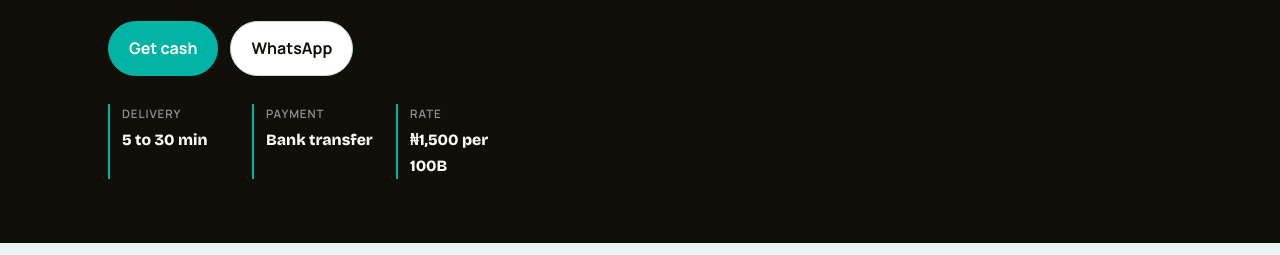
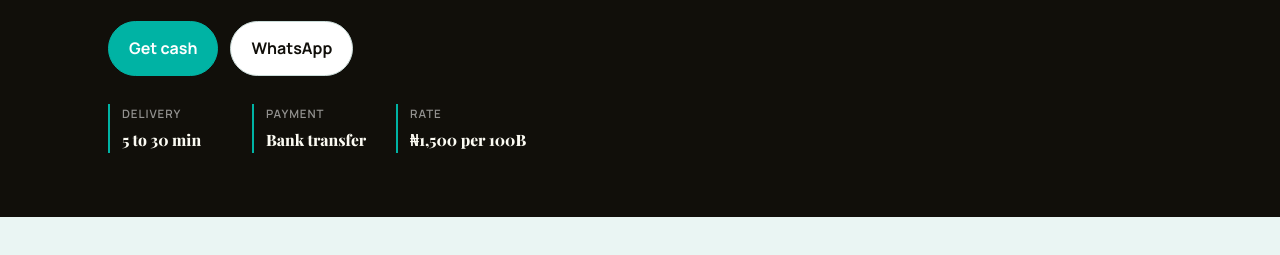
Before and after one commit to StackTactician/lagoslife-money, a website built with Vite: page index.html in a window 1280 px wide. Shown: the part 388-643 px from the top of the page. Built offline with nearby package versions, Linux system fonts and the light colour scheme.

Commit message:
font: heading Bricolage -> Playfair Display (body stays Manrope)

```diff
--- a/index.html
+++ b/index.html
@@ -6,7 +6,7 @@
 <meta name="theme-color" content="#0f6b5e" />
 <title>Eko Cash - Lagos Life Top Up</title>
 <meta name="description" content="Eko Cash: get Lagos Life cash quickly. Pay to OPay 8123951223 and send your username on WhatsApp." />
-<link rel="stylesheet" href="https://fonts.googleapis.com/css2?family=Bricolage+Grotesque:opsz,wght@12..96,600;12..96,800&family=Manrope:wght@400;500;600;700&display=swap" />
+<link rel="stylesheet" href="https://fonts.googleapis.com/css2?family=Playfair+Display:wght@600;700;800&family=Manrope:wght@400;500;600;700&display=swap" />
 <link rel="stylesheet" href="/src/style.css" />
 </head>
 <body>
--- a/src/style.css
+++ b/src/style.css
@@ -8,7 +8,7 @@
   --muted-fg:oklch(45% .02 90);
   --border:oklch(88% .02 185);
   --ink:oklch(17% .01 90);
-  --font-heading:"Bricolage Grotesque",system-ui,sans-serif;
+  --font-heading:"Playfair Display",system-ui,sans-serif;
   --font-body:"Manrope",system-ui,sans-serif;
 }
 *{box-sizing:border-box}
```
